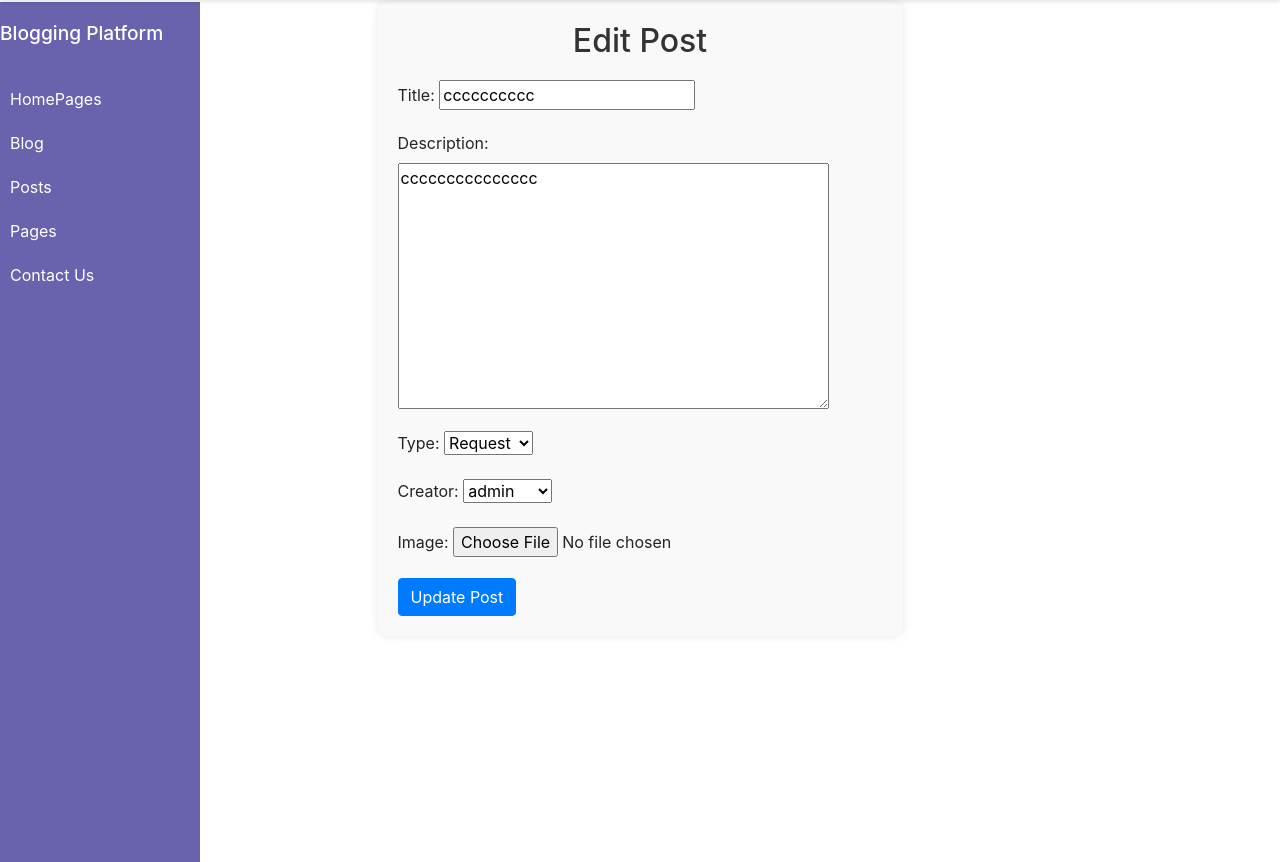
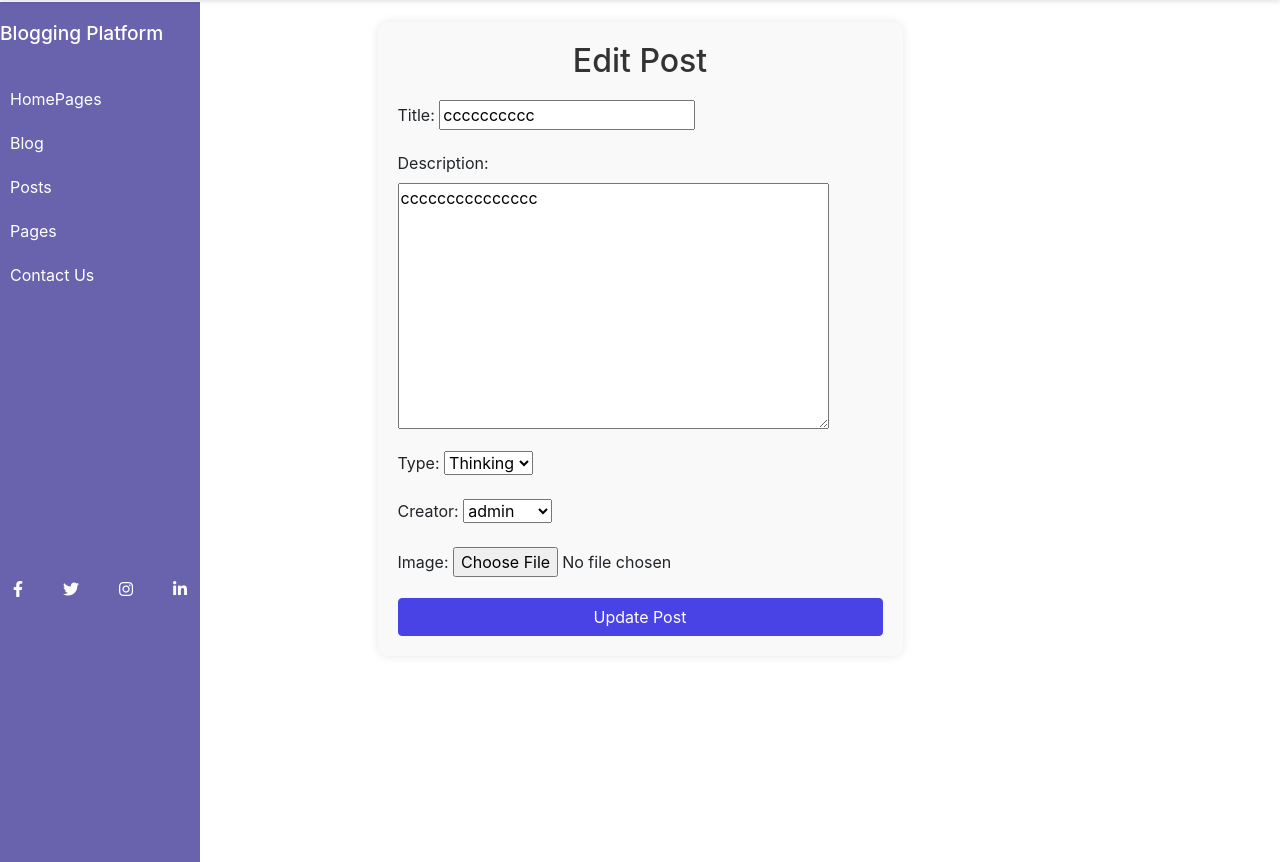
Before and after one commit to Dorraguesmi/CodSoft, a Django app: page /blog/post/9/edit/ in a window 1280 px wide. Shown: the part 56-918 px from the top of the page. Run offline with Django 4.2, Linux system fonts and the light colour scheme; a user stored in the database is signed in; data comes from the database, SQL or seed files in the repository; both versions use the stored data as it was after the commit; some libraries are stand-ins or nearby versions.

Commit message:
Updated Blog Platform

```diff
--- a/BLOGGING PLATFORM/BlogPlatform/BlogPlatform/settings.py
+++ b/BLOGGING PLATFORM/BlogPlatform/BlogPlatform/settings.py
@@ -13,9 +13,14 @@
 import os
 from pathlib import Path
 
+
+
 # Build paths inside the project like this: BASE_DIR / 'subdir'.
 BASE_DIR = Path(__file__).resolve().parent.parent
 
+
+MEDIA_URL = '/media/'
+MEDIA_ROOT = os.path.join(BASE_DIR, 'media')
 
 # Quick-start development settings - unsuitable for production
 # See https://docs.djangoproject.com/en/4.2/howto/deployment/checklist/
--- a/BLOGGING PLATFORM/BlogPlatform/blog/models.py
+++ b/BLOGGING PLATFORM/BlogPlatform/blog/models.py
@@ -2,11 +2,13 @@
 from django.contrib.auth.models import User
 
 class Post(models.Model):
-    OFFER = 0
-    REQUEST = 1
+    TRAVEL = 0
+    THINKING = 1
+    OTHER = 2
     TYPE_CHOICES = [
-        (OFFER, 'Offer'),
-        (REQUEST, 'Request'),
+        (TRAVEL, 'Travel'),
+        (THINKING, 'Thinking'),
+        (OTHER, 'Other'),
     ]
     title = models.CharField(max_length=255)
     description = models.TextField()
@@ -22,6 +24,7 @@
     class Meta:
         ordering = ['-created_at']
 
+
 class Comment(models.Model):
     post = models.ForeignKey(Post, on_delete=models.CASCADE, related_name="comments")
     user = models.ForeignKey(User, on_delete=models.CASCADE)
--- a/BLOGGING PLATFORM/BlogPlatform/blog/templates/blog/edit_post.html
+++ b/BLOGGING PLATFORM/BlogPlatform/blog/templates/blog/edit_post.html
@@ -1,13 +1,13 @@
-{% extends 'blog/home.html' %} {% load static %} {% block title %} Edit
-Post {% endblock %} {% block content %}
+{% extends 'blog/home.html' %} {% load static %} {% block title %}Edit Post
+{%endblock %} {% block content %}
 <main>
   <style>
-    /* CSS styles */
     .edit-post-form {
       background-color: #f9f9f9;
       padding: 20px;
       border-radius: 10px;
       box-shadow: 0 0 10px rgba(0, 0, 0, 0.1);
+      margin-top: 20px;
     }
 
     .edit-post-title {
@@ -17,24 +17,28 @@
     }
 
     .btn-primary {
-      background-color: #5c7aea;
-      border-color: #5c7aea;
+      background-color: #4942e4 !important;
+      border-color: #4942e4 !important;
+      color: #4942e4;
+      transition: background-color 0.3s ease;
     }
 
     .btn-primary:hover {
-      background-color: #4b68d7;
-      border-color: #4b68d7;
+      background-color: #4942e4;
+      border-color: #4942e4;
     }
   </style>
 
   <div class="container">
-    <div class="row">
-      <div class="col-md-6 offset-md-3">
+    <div class="row justify-content-center">
+      <div class="col-md-6">
         <div class="edit-post-form">
           <h2 class="edit-post-title">Edit Post</h2>
           <form method="POST">
             {% csrf_token %} {{ form.as_p }}
-            <button type="submit" class="btn btn-primary">Update Post</button>
+            <button type="submit" class="btn btn-primary btn-block mt-3">
+              Update Post
+            </button>
           </form>
         </div>
       </div>
--- a/BLOGGING PLATFORM/BlogPlatform/blog/templates/blog/home.html
+++ b/BLOGGING PLATFORM/BlogPlatform/blog/templates/blog/home.html
@@ -15,6 +15,10 @@
       type="text/css"
       media="screen"
       href="{% static 'css/base.css' %}"
+    />
+    <link
+      rel="stylesheet"
+      href="https://cdnjs.cloudflare.com/ajax/libs/font-awesome/5.15.4/css/all.min.css"
     />
     {% block styles %}
     <style>
@@ -126,12 +130,12 @@
       .card-actions a {
         margin-left: 5px;
         font-size: 0.9em;
-        color: #4942e4; /* Change default color */
+        color: #4942e4;
         transition: color 0.3s;
       }
 
       .card-actions a:hover {
-        color: #0056b3; /* Change hover color */
+        color: #0056b3;
       }
 
       .container > div {
@@ -155,6 +159,7 @@
         cursor: pointer;
         transition: transform 0.3s ease;
         margin-right: 5px;
+        color: black; /* Set the like icon color to black */
       }
 
       .like-icon:hover {
@@ -213,6 +218,29 @@
         font-size: 0.8em;
         color: #555;
       }
+
+      .social-icons {
+        list-style: none;
+        padding: 0;
+        display: flex;
+        justify-content: center;
+        margin-top: 250px;
+        padding-bottom: 20px;
+      }
+
+      .social-icons li {
+        margin: 0 10px;
+      }
+
+      .social-icons li a {
+        color: #ffffff;
+        font-size: 1.5em;
+        transition: color 0.3s;
+      }
+
+      .social-icons li a:hover {
+        color: #2e3a46;
+      }
     </style>
     {% endblock %}
     <link
@@ -269,18 +297,37 @@
       <nav id="sidebar" class="sidebar">
         <ul class="list-unstyled components">
           <li>
-            <h3 style="font-size : 1.2em">Blogging Platform</h3>
-          </li><br/>
+            <h3 style="font-size: 1.2em">Blogging Platform</h3>
+          </li>
+          <br />
           <li>
             <a href="{% url 'posts' %}" id="home-linkk">HomePages</a>
           </li>
           <li>
             <a href="#" id="internship">Blog</a>
           </li>
-          <li><a href="#" id="event">Posts</a></li>
-          <li><a href="#" id="housing">Pages</a></li>
+          <li>
+            <a href="#" id="event">Posts</a>
+          </li>
+          <li>
+            <a href="#" id="housing">Pages</a>
+          </li>
           <li>
             <a href="#" id="transport">Contact Us</a>
+          </li>
+        </ul>
+        <ul class="social-icons">
+          <li>
+            <a href="#"><i class="fab fa-facebook-f"></i></a>
+          </li>
+          <li>
+            <a href="#"><i class="fab fa-twitter"></i></a>
+          </li>
+          <li>
+            <a href="#"><i class="fab fa-instagram"></i></a>
+          </li>
+          <li>
+            <a href="#"><i class="fab fa-linkedin-in"></i></a>
           </li>
         </ul>
       </nav>
--- a/BLOGGING PLATFORM/BlogPlatform/blog/templates/blog/newpost.html
+++ b/BLOGGING PLATFORM/BlogPlatform/blog/templates/blog/newpost.html
@@ -1,5 +1,4 @@
-{% include 'blog/ListPosts.html' %}
-{% load static %}
+{% include 'blog/home.html' %} {% load static %}
 <!DOCTYPE html>
 <html lang="en">
   <head>
--- a/BLOGGING PLATFORM/BlogPlatform/blog/templates/blog/post_detail.html
+++ b/BLOGGING PLATFORM/BlogPlatform/blog/templates/blog/post_detail.html
@@ -1,7 +1,6 @@
 {% extends 'blog/home.html' %} {% load static %} {% block content %}
 <main>
   <style>
-    /* CSS styles */
     .post-details {
       background-color: #f9f9f9;
       padding: 20px;
@@ -66,8 +65,7 @@
             >Delete post</a
           >
           <a href="{% url 'home' %}" class="return-list-link"
-            >Return to the List</a
-          >
+            >Return to the List</a>
         </div>
       </div>
     </div>
--- a/BLOGGING PLATFORM/BlogPlatform/blog/views.py
+++ b/BLOGGING PLATFORM/BlogPlatform/blog/views.py
@@ -61,6 +61,12 @@
         Comment.objects.create(post=post, user=request.user, content=content)
     return redirect('home')
 
+from django.shortcuts import render, redirect
+from django.contrib import messages
+from django.contrib.auth.decorators import login_required
+from .forms import PostForm
+from .models import Post
+
 @login_required
 def managepost(request):
     if request.method == 'POST':
@@ -75,7 +81,10 @@
             messages.error(request, 'Failed to create the Post.')
     else:
         form = PostForm(initial={'creator': request.user})
-    return render(request, 'blog/newpost.html', {'form': form})
+
+    posts = Post.objects.all()
+    context = {'form': form, 'posts': posts}
+    return render(request, 'blog/newpost.html', context)
 
 def posts(request):
     posts = Post.objects.all()
```
Also changed, not shown: BLOGGING PLATFORM/BlogPlatform/Media/nuturel.jpeg (added), BLOGGING PLATFORM/BlogPlatform/blog/migrations/0002_alter_post_type.py (added), BLOGGING PLATFORM/BlogPlatform/db.sqlite3.
